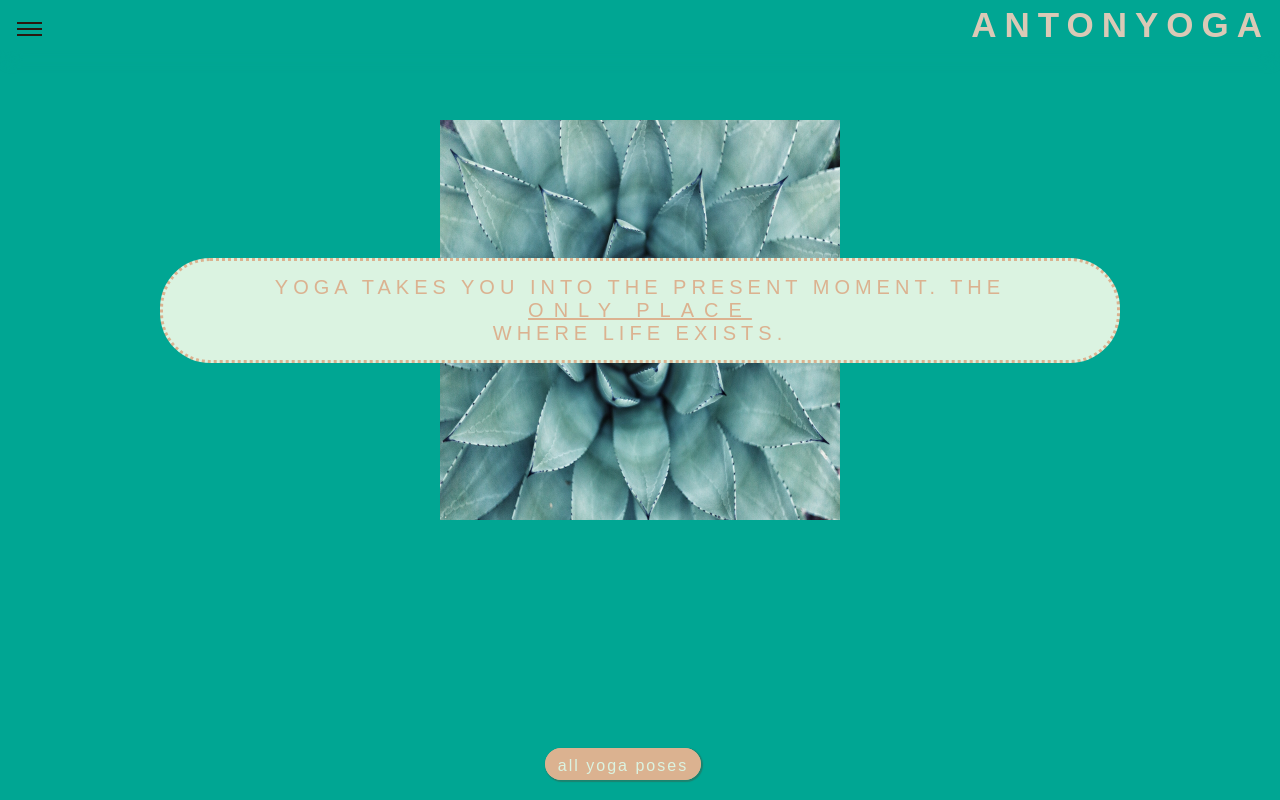
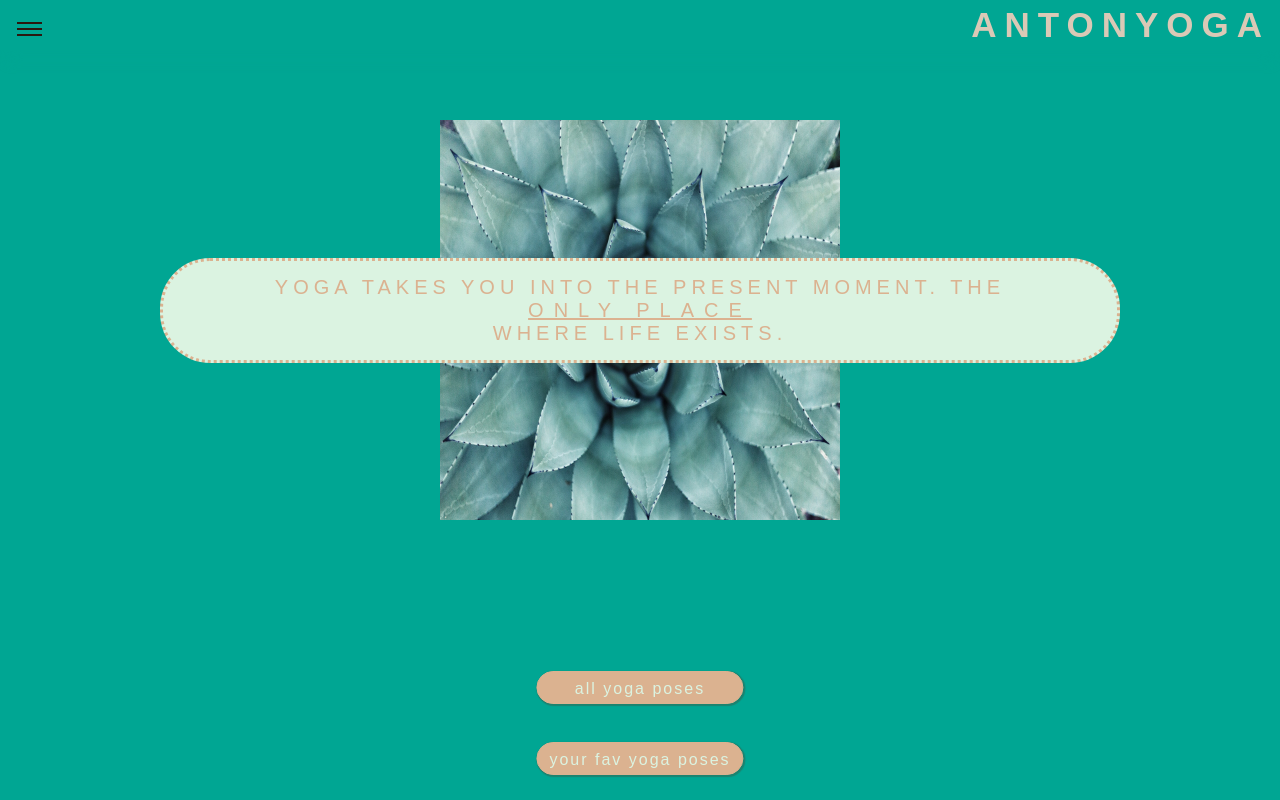
Before and after one commit to antoniatandler/capstone-project, a Next.js app: page / in a window 1280 px wide. Built offline with nearby package versions, Linux system fonts and the light colour scheme.

Commit message:
created bookmarks.js

```diff
--- a/components/Features/index.js
+++ b/components/Features/index.js
@@ -2,9 +2,14 @@ import styled from "styled-components";
 
 export const Features = styled.section`
   position: absolute;
-  display: flexbox;
+  display: flex;
   justify-content: center;
   bottom: 25px;
-  width: 95%;
+  width: fit-content;
+  text-align: center;
   margin: auto;
+  flex-direction: column;
+  left: 50%;
+  transform: translate(-50%);
+  gap: 10px;
 `;
--- a/components/Heading/index.js
+++ b/components/Heading/index.js
@@ -93,6 +93,11 @@ export default function Heading() {
             <TbYoga size={16} />
           </FeatureButton>
         </MenuItem>
+        <MenuItem>
+          <FeatureButton variant="secondary" href="/poses/bookmarks" size={16}>
+            ♥️
+          </FeatureButton>
+        </MenuItem>
       </DropdownMenu>
     </>
   );
--- a/pages/index.js
+++ b/pages/index.js
@@ -12,6 +12,10 @@ export default function HomePage() {
         <FeatureButton variant="primary" href="/poses">
           all yoga poses
         </FeatureButton>
+        <br />
+        <FeatureButton variant="primary" href="/poses/bookmarks">
+          your fav yoga poses
+        </FeatureButton>
       </Features>
     </>
   );
```
Also changed, not shown: components/Favorites/index.js (added, +56 -0 lines), pages/poses/bookmarks.js (added, +16 -0 lines).
